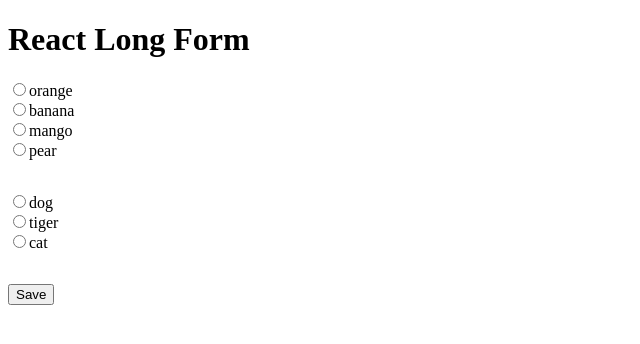
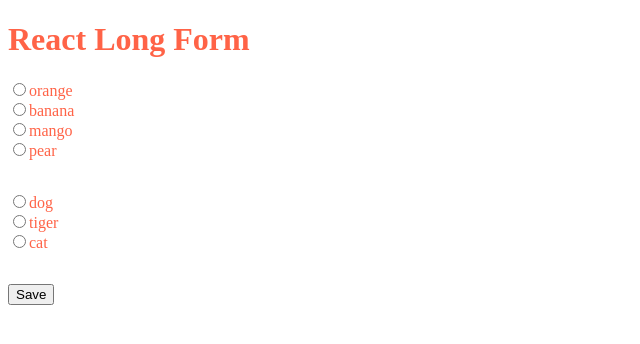
Before and after one commit to SimoNonnis/react-long-form, a React (Create React App) app: page / in a window 1280 px wide. Shown: the top 344 px of the page, without its empty margins (0-640 px from the left). Built offline with nearby package versions, Linux system fonts and the light colour scheme.

Commit message:
'Playing with styled-components'

```diff
--- a/src/App.js
+++ b/src/App.js
@@ -1,6 +1,7 @@
 // @flow
 import React, { Component } from 'react';
 import './app.css';
+import styled from 'styled-components';
 
 const options1 = ['orange', 'banana', 'mango', 'pear'];
 const options2 = ['dog', 'tiger', 'cat'];
@@ -12,7 +13,7 @@ const names = ['fruits', 'animals'];
 export default class App extends Component {
   render() {
     return (
-      <Form />
+      <StyledForm />
     );
   }
 }
@@ -74,8 +75,9 @@ class Form extends Component {
 
   render() {
     const { missingFields } = this.state;
+    const { className } = this.props;
     return (
-      <form onSubmit={this.onFormSubmit}>
+      <form className={className} onSubmit={this.onFormSubmit}>
         <h1>React Long Form</h1>
 
         <RadioGroup
@@ -96,6 +98,10 @@ class Form extends Component {
     )
   }
 }
+
+const StyledForm = styled(Form)`
+  color: tomato;
+`;
 
 
 // RadioGroup1 component
```
